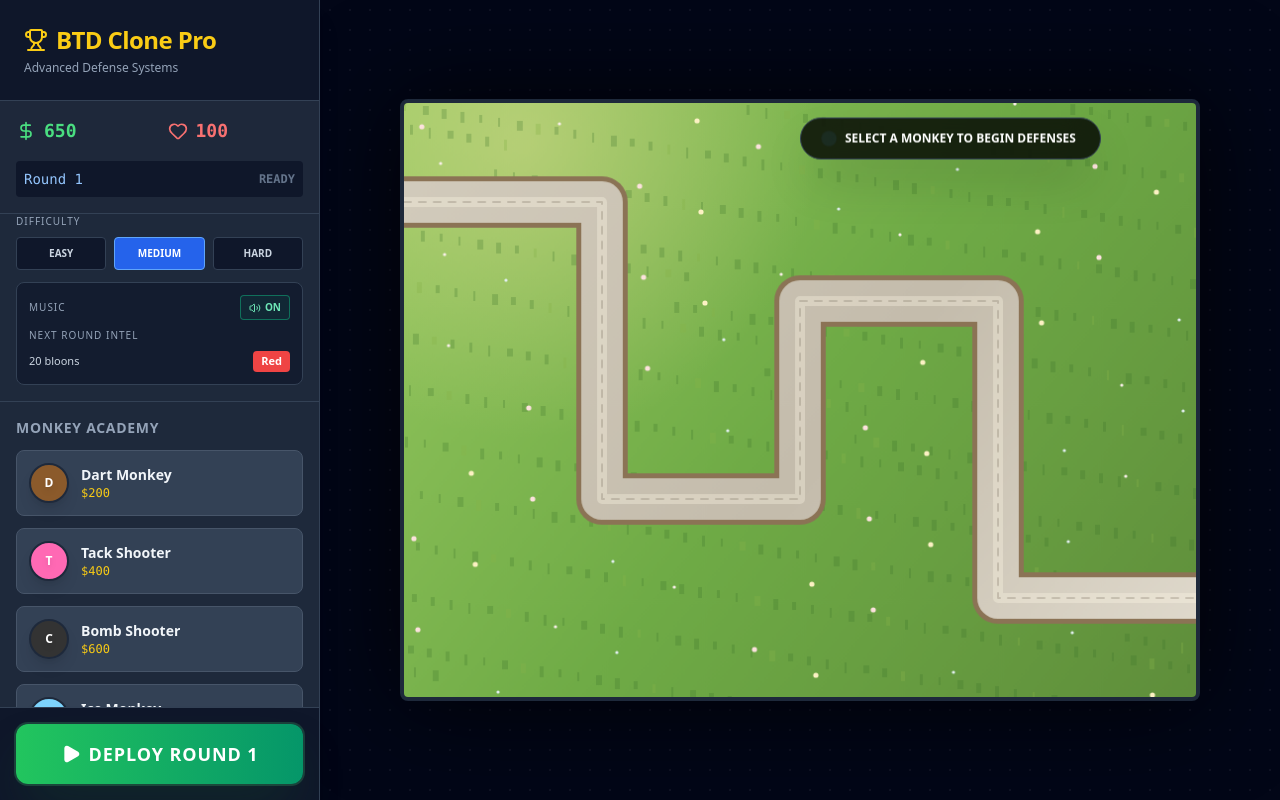
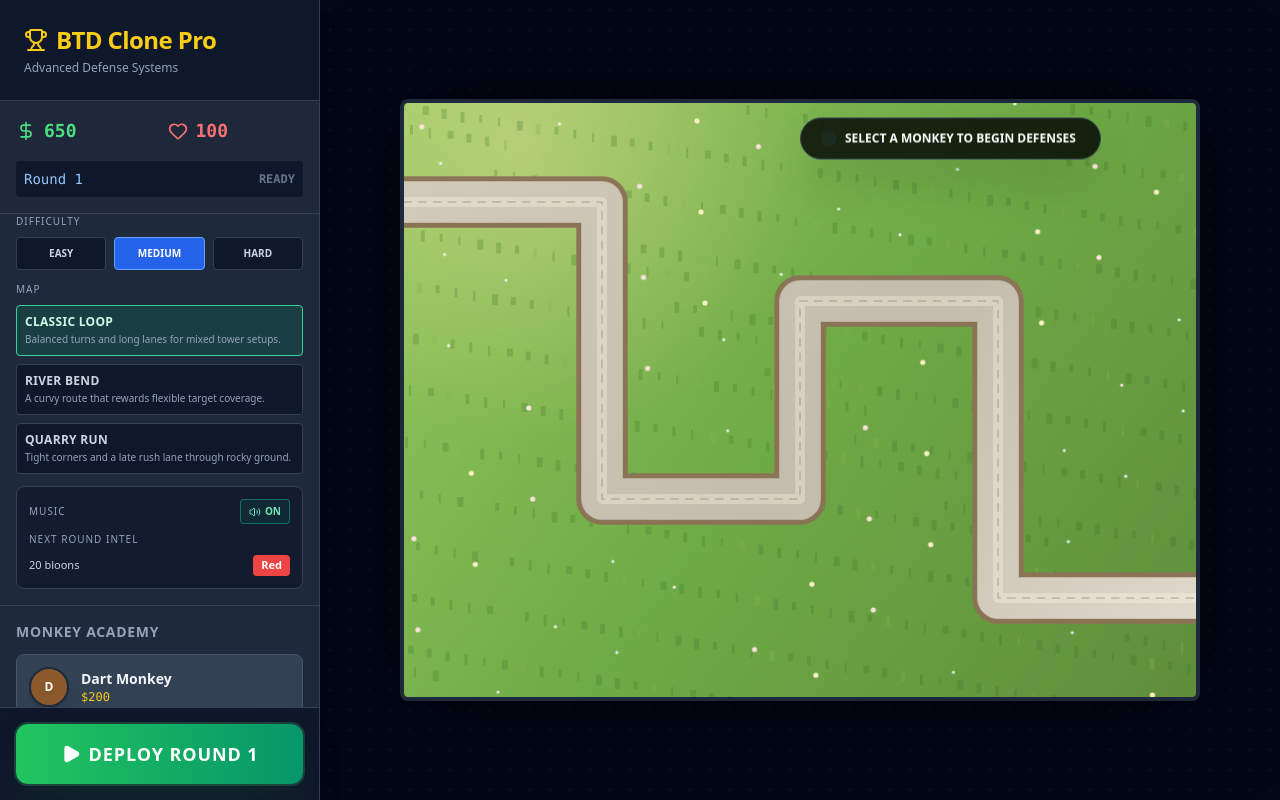
Before and after one commit to gjtucker/btd, a React (Vite) app: page / in a window 1280 px wide. Built offline with nearby package versions, Linux system fonts and the light colour scheme.

Commit message:
Add selectable maps and map-themed paths

```diff
--- a/App.tsx
+++ b/App.tsx
@@ -1,8 +1,8 @@
 import React, { useEffect, useRef, useState, useCallback } from 'react';
 import { GameEngine } from './services/GameEngine';
 import { MidiBackgroundMusic } from './services/MidiBackgroundMusic';
-import { CANVAS_HEIGHT, CANVAS_WIDTH, DIFFICULTY_PRESETS, TOWERS } from './constants';
-import { BloonColor, GameDifficulty, TowerConfig, Upgrade } from './types';
+import { CANVAS_HEIGHT, CANVAS_WIDTH, DEFAULT_MAP_ID, DIFFICULTY_PRESETS, MAPS, TOWERS } from './constants';
+import { BloonColor, GameDifficulty, GameMapId, TowerConfig, Upgrade } from './types';
 import { Play, RotateCcw, DollarSign, Heart, Trophy, Zap, TrendingUp, Volume2, VolumeX } from 'lucide-react';
 
 const MUSIC_ENABLED_STORAGE_KEY = 'btd-music-enabled';
@@ -16,6 +16,7 @@ const App: React.FC = () => {
   const midiRef = useRef<MidiBackgroundMusic | null>(null);
 
   const [difficulty, setDifficulty] = useState<GameDifficulty>(GameDifficulty.Medium);
+  const [mapId, setMapId] = useState<GameMapId>(DEFAULT_MAP_ID);
   const [money, setMoney] = useState(DIFFICULTY_PRESETS[GameDifficulty.Medium].startingMoney);
   const [lives, setLives] = useState(DIFFICULTY_PRESETS[GameDifficulty.Medium].startingLives);
   const [round, setRound] = useState(1);
@@ -89,7 +90,7 @@ const App: React.FC = () => {
   }, [isMusicEnabled]);
 
   useEffect(() => {
-    const engine = new GameEngine(() => updateStatsRef.current(), difficulty);
+    const engine = new GameEngine(() => updateStatsRef.current(), difficulty, mapId);
     engineRef.current = engine;
     updateStatsRef.current();
 
@@ -108,7 +109,7 @@ const App: React.FC = () => {
     };
     requestRef.current = requestAnimationFrame(animate);
     return () => { if (requestRef.current) cancelAnimationFrame(requestRef.current); };
-  }, [difficulty]);
+  }, [difficulty, mapId]);
 
   const syncSelectedTowerStats = useCallback((towerId: number | null) => {
     if (!engineRef.current || towerId === null) {
@@ -215,6 +216,22 @@ const App: React.FC = () => {
     setSelectedTowerType(null);
     setActiveTowerStats(null);
   }, [difficulty]);
+
+  const selectMap = useCallback((nextMapId: GameMapId) => {
+    if (nextMapId === mapId) {
+      return;
+    }
+
+    const confirmed = window.confirm('Changing maps will reset your current game. Continue?');
+    if (!confirmed) {
+      return;
+    }
+
+    setMapId(nextMapId);
+    setSelectedTowerId(null);
+    setSelectedTowerType(null);
+    setActiveTowerStats(null);
+  }, [mapId]);
 
   useEffect(() => {
     if (selectedTowerId !== null && activeTowerStats) {
@@ -338,6 +355,27 @@ const App: React.FC = () => {
                   } ${isRoundActive ? 'opacity-50 cursor-not-allowed' : ''}`}
                 >
                   {DIFFICULTY_PRESETS[mode].label}
+                </button>
+              ))}
+            </div>
+          </div>
+
+          <div>
+            <p className="text-[10px] text-slate-400 uppercase tracking-widest mb-2">Map</p>
+            <div className="space-y-2">
+              {Object.values(MAPS).map((map) => (
+                <button
+                  key={map.id}
+                  onClick={() => selectMap(map.id)}
+                  disabled={isRoundActive}
+                  className={`w-full text-left rounded border p-2 transition-colors ${
+                    mapId === map.id
+                      ? 'bg-emerald-600/20 border-emerald-400 text-emerald-100'
+                      : 'bg-slate-900 border-slate-700 text-slate-300 hover:bg-slate-800'
+                  } ${isRoundActive ? 'opacity-50 cursor-not-allowed' : ''}`}
+                >
+                  <div className="text-xs font-bold uppercase tracking-wide">{map.label}</div>
+                  <div className="text-[10px] text-slate-400 mt-0.5">{map.description}</div>
                 </button>
               ))}
             </div>
--- a/constants.ts
+++ b/constants.ts
@@ -1,4 +1,4 @@
-import { BloonColor, BloonLayer, DamageType, DifficultyPreset, GameDifficulty, Point, TowerConfig, Wave } from './types';
+import { BloonColor, BloonLayer, DamageType, DifficultyPreset, GameDifficulty, GameMap, GameMapId, TowerConfig, Wave } from './types';
 
 export const CANVAS_WIDTH = 800;
 export const CANVAS_HEIGHT = 600;
@@ -34,7 +34,14 @@ export const DIFFICULTY_PRESETS: Record<GameDifficulty, DifficultyPreset> = {
   },
 };
 
-export const PATH_NODES: Point[] = [
+export const DEFAULT_MAP_ID: GameMapId = 'CLASSIC_LOOP';
+
+export const MAPS: Record<GameMapId, GameMap> = {
+  CLASSIC_LOOP: {
+    id: 'CLASSIC_LOOP',
+    label: 'Classic Loop',
+    description: 'Balanced turns and long lanes for mixed tower setups.',
+    nodes: [
       { x: 0, y: 100 },
       { x: 200, y: 100 },
       { x: 200, y: 400 },
@@ -43,7 +50,76 @@ export const PATH_NODES: Point[] = [
       { x: 600, y: 200 },
       { x: 600, y: 500 },
       { x: 800, y: 500 },
-];
+    ],
+    theme: {
+      terrainStart: '#96c85f',
+      terrainMid: '#6fab46',
+      terrainEnd: '#5f8e3b',
+      pathBorder: '#8b7355',
+      pathStart: '#d3ccbd',
+      pathMid: '#c4bcac',
+      pathEnd: '#e2dccf',
+      seamColor: 'rgba(84, 72, 58, 0.35)',
+      stripColor: 'rgba(255, 248, 230, 0.32)',
+    },
+  },
+  RIVER_BEND: {
+    id: 'RIVER_BEND',
+    label: 'River Bend',
+    description: 'A curvy route that rewards flexible target coverage.',
+    nodes: [
+      { x: 0, y: 520 },
+      { x: 150, y: 520 },
+      { x: 150, y: 140 },
+      { x: 350, y: 140 },
+      { x: 350, y: 460 },
+      { x: 520, y: 460 },
+      { x: 520, y: 220 },
+      { x: 740, y: 220 },
+      { x: 740, y: 80 },
+      { x: 800, y: 80 },
+    ],
+    theme: {
+      terrainStart: '#67b8d9',
+      terrainMid: '#3fa3cc',
+      terrainEnd: '#2f8ab0',
+      pathBorder: '#6b7280',
+      pathStart: '#d8dde5',
+      pathMid: '#c6d0dc',
+      pathEnd: '#eef2f9',
+      seamColor: 'rgba(71, 85, 105, 0.35)',
+      stripColor: 'rgba(255, 255, 255, 0.28)',
+    },
+  },
+  QUARRY_RUN: {
+    id: 'QUARRY_RUN',
+    label: 'Quarry Run',
+    description: 'Tight corners and a late rush lane through rocky ground.',
+    nodes: [
+      { x: 0, y: 280 },
+      { x: 130, y: 280 },
+      { x: 130, y: 520 },
+      { x: 300, y: 520 },
+      { x: 300, y: 90 },
+      { x: 500, y: 90 },
+      { x: 500, y: 350 },
+      { x: 670, y: 350 },
+      { x: 670, y: 520 },
+      { x: 800, y: 520 },
+    ],
+    theme: {
+      terrainStart: '#9ca3af',
+      terrainMid: '#6b7280',
+      terrainEnd: '#4b5563',
+      pathBorder: '#6b4f3a',
+      pathStart: '#d4c3ad',
+      pathMid: '#c6b39d',
+      pathEnd: '#eddcc8',
+      seamColor: 'rgba(88, 64, 44, 0.35)',
+      stripColor: 'rgba(255, 239, 213, 0.28)',
+    },
+  },
+};
 
 export const BLOON_STATS: Record<BloonColor, BloonLayer> = {
   [BloonColor.Red]: { color: BloonColor.Red, health: 1, speed: 90, children: [], childCount: 0, immunities: [], r: 15, money: 1, leakLives: 1 },
--- a/services/GameEngine.ts
+++ b/services/GameEngine.ts
@@ -1,5 +1,5 @@
-import { BLOON_STATS, DIFFICULTY_PRESETS, PATH_NODES, WAVES, CANVAS_WIDTH, CANVAS_HEIGHT } from '../constants';
-import { BloonColor, BloonLayer, DamageType, DifficultyPreset, GameDifficulty, Point, TargetStrategy, TowerConfig, Upgrade, WaveGroup } from '../types';
+import { BLOON_STATS, DEFAULT_MAP_ID, DIFFICULTY_PRESETS, MAPS, WAVES, CANVAS_WIDTH, CANVAS_HEIGHT } from '../constants';
+import { BloonColor, BloonLayer, DamageType, DifficultyPreset, GameDifficulty, GameMap, GameMapId, Point, TargetStrategy, TowerConfig, Upgrade, WaveGroup } from '../types';
 
 interface Bloon {
   id: number;
@@ -85,11 +85,15 @@ export class GameEngine {
   private waveTimer = 0;
   private difficulty: GameDifficulty = GameDifficulty.Medium;
   private difficultyPreset: DifficultyPreset = DIFFICULTY_PRESETS[GameDifficulty.Medium];
+  private mapId: GameMapId = DEFAULT_MAP_ID;
+  private currentMap: GameMap = MAPS[DEFAULT_MAP_ID];
 
   onStateChange: () => void = () => {};
 
-  constructor(onStateChange: () => void, difficulty: GameDifficulty = GameDifficulty.Medium) {
+  constructor(onStateChange: () => void, difficulty: GameDifficulty = GameDifficulty.Medium, mapId: GameMapId = DEFAULT_MAP_ID) {
     this.onStateChange = onStateChange;
+    this.mapId = mapId in MAPS ? mapId : DEFAULT_MAP_ID;
+    this.currentMap = MAPS[this.mapId];
     this.setDifficulty(difficulty, false);
   }
 
@@ -115,6 +119,21 @@ export class GameEngine {
 
   getDifficultyPreset(): DifficultyPreset {
     return this.difficultyPreset;
+  }
+
+  getMapId(): GameMapId {
+    return this.mapId;
+  }
+
+  getMap(): GameMap {
+    return this.currentMap;
+  }
+
+  setMap(mapId: GameMapId, notify: boolean = true) {
+    const nextMapId = mapId in MAPS ? mapId : DEFAULT_MAP_ID;
+    this.mapId = nextMapId;
+    this.currentMap = MAPS[nextMapId];
+    this.setDifficulty(this.difficulty, notify);
   }
 
   getRoundPreview(roundNumber: number = this.round): WaveGroup[] {
@@ -209,9 +228,13 @@ export class GameEngine {
      }
   }
 
+  private get pathNodes(): Point[] {
+    return this.currentMap.nodes;
+  }
+
   private isPointOnPath(x: number, y: number, buffer: number): boolean {
-    for (let i = 0; i < PATH_NODES.length - 1; i++) {
-      const dist = this.distToSegment({x, y}, PATH_NODES[i], PATH_NODES[i + 1]);
+    for (let i = 0; i < this.pathNodes.length - 1; i++) {
+      const dist = this.distToSegment({x, y}, this.pathNodes[i], this.pathNodes[i + 1]);
       if (dist < buffer) return true;
     }
     return false;
@@ -269,8 +292,8 @@ export class GameEngine {
       const speed = stats.speed * (this.round > 20 ? 1 + (this.round - 20) * 0.05 : 1);
       let movementRemaining = speed * dt;
 
-      while (movementRemaining > 0 && b.nodeIndex < PATH_NODES.length - 1) {
-        const targetNode = PATH_NODES[b.nodeIndex + 1];
+      while (movementRemaining > 0 && b.nodeIndex < this.pathNodes.length - 1) {
+        const targetNode = this.pathNodes[b.nodeIndex + 1];
         const dx = targetNode.x - b.x;
         const dy = targetNode.y - b.y;
         const distToNode = Math.sqrt(dx * dx + dy * dy);
@@ -282,7 +305,7 @@ export class GameEngine {
           b.distanceTraveled += distToNode;
           movementRemaining -= distToNode;
 
-          if (b.nodeIndex >= PATH_NODES.length - 1) {
+          if (b.nodeIndex >= this.pathNodes.length - 1) {
             this.lives -= stats.leakLives;
             this.bloons.splice(i, 1);
             this.onStateChange();
@@ -446,7 +469,7 @@ export class GameEngine {
 
   private spawnWaveBloon(type: BloonColor) {
       this.bloons.push({
-          id: ++this.bloonIdCounter, type, x: PATH_NODES[0].x, y: PATH_NODES[0].y,
+          id: ++this.bloonIdCounter, type, x: this.pathNodes[0].x, y: this.pathNodes[0].y,
           nodeIndex: 0, distanceTraveled: 0, health: BLOON_STATS[type].health, frozen: 0, glued: 0, onFire: 0
       });
   }
@@ -491,37 +514,39 @@ export class GameEngine {
 
     this.drawTerrain(ctx);
 
+    const mapTheme = this.currentMap.theme;
+
     // Draw Path Border
-    ctx.strokeStyle = '#8b7355';
+    ctx.strokeStyle = mapTheme.pathBorder;
     ctx.lineWidth = 52; ctx.lineCap = 'round'; ctx.lineJoin = 'round';
-    ctx.beginPath(); ctx.moveTo(PATH_NODES[0].x, PATH_NODES[0].y);
-    for (let i = 1; i < PATH_NODES.length; i++) ctx.lineTo(PATH_NODES[i].x, PATH_NODES[i].y);
+    ctx.beginPath(); ctx.moveTo(this.pathNodes[0].x, this.pathNodes[0].y);
+    for (let i = 1; i < this.pathNodes.length; i++) ctx.lineTo(this.pathNodes[i].x, this.pathNodes[i].y);
     ctx.stroke();
 
     // Draw Path Road
     const roadGradient = ctx.createLinearGradient(0, 0, CANVAS_WIDTH, CANVAS_HEIGHT);
-    roadGradient.addColorStop(0, '#d3ccbd');
-    roadGradient.addColorStop(0.55, '#c4bcac');
-    roadGradient.addColorStop(1, '#e2dccf');
+    roadGradient.addColorStop(0, mapTheme.pathStart);
+    roadGradient.addColorStop(0.55, mapTheme.pathMid);
+    roadGradient.addColorStop(1, mapTheme.pathEnd);
     ctx.strokeStyle = roadGradient;
     ctx.lineWidth = 42; ctx.lineCap = 'round'; ctx.lineJoin = 'round';
-    ctx.beginPath(); ctx.moveTo(PATH_NODES[0].x, PATH_NODES[0].y);
-    for (let i = 1; i < PATH_NODES.length; i++) ctx.lineTo(PATH_NODES[i].x, PATH_NODES[i].y);
+    ctx.beginPath(); ctx.moveTo(this.pathNodes[0].x, this.pathNodes[0].y);
+    for (let i = 1; i < this.pathNodes.length; i++) ctx.lineTo(this.pathNodes[i].x, this.pathNodes[i].y);
     ctx.stroke();
 
     // Draw cobblestone seams
-    ctx.strokeStyle = 'rgba(84, 72, 58, 0.35)';
+    ctx.strokeStyle = mapTheme.seamColor;
     ctx.lineWidth = 2; ctx.setLineDash([7, 8]);
-    ctx.beginPath(); ctx.moveTo(PATH_NODES[0].x, PATH_NODES[0].y);
-    for (let i = 1; i < PATH_NODES.length; i++) ctx.lineTo(PATH_NODES[i].x, PATH_NODES[i].y);
+    ctx.beginPath(); ctx.moveTo(this.pathNodes[0].x, this.pathNodes[0].y);
+    for (let i = 1; i < this.pathNodes.length; i++) ctx.lineTo(this.pathNodes[i].x, this.pathNodes[i].y);
     ctx.stroke();
 
     // Draw worn center strip
-    ctx.strokeStyle = 'rgba(255, 248, 230, 0.32)';
+    ctx.strokeStyle = mapTheme.stripColor;
     ctx.lineWidth = 10;
     ctx.setLineDash([]);
-    ctx.beginPath(); ctx.moveTo(PATH_NODES[0].x, PATH_NODES[0].y);
-    for (let i = 1; i < PATH_NODES.length; i++) ctx.lineTo(PATH_NODES[i].x, PATH_NODES[i].y);
+    ctx.beginPath(); ctx.moveTo(this.pathNodes[0].x, this.pathNodes[0].y);
+    for (let i = 1; i < this.pathNodes.length; i++) ctx.lineTo(this.pathNodes[i].x, this.pathNodes[i].y);
     ctx.stroke();
     ctx.setLineDash([]);
 
@@ -561,10 +586,11 @@ export class GameEngine {
   }
 
   private drawTerrain(ctx: CanvasRenderingContext2D) {
+    const mapTheme = this.currentMap.theme;
     const baseGradient = ctx.createLinearGradient(0, 0, CANVAS_WIDTH, CANVAS_HEIGHT);
-    baseGradient.addColorStop(0, '#96c85f');
-    baseGradient.addColorStop(0.5, '#6fab46');
-    baseGradient.addColorStop(1, '#5f8e3b');
+    baseGradient.addColorStop(0, mapTheme.terrainStart);
+    baseGradient.addColorStop(0.5, mapTheme.terrainMid);
+    baseGradient.addColorStop(1, mapTheme.terrainEnd);
     ctx.fillStyle = baseGradient;
     ctx.fillRect(0, 0, CANVAS_WIDTH, CANVAS_HEIGHT);
 
@@ -678,8 +704,8 @@ export class GameEngine {
       ctx.translate(b.x, b.y);
 
       if (b.type === BloonColor.MOAB) {
-          const targetNode = PATH_NODES[b.nodeIndex + 1];
-          const currentNode = PATH_NODES[b.nodeIndex];
+          const targetNode = this.pathNodes[b.nodeIndex + 1];
+          const currentNode = this.pathNodes[b.nodeIndex];
           if (targetNode && currentNode) {
               const angle = Math.atan2(targetNode.y - currentNode.y, targetNode.x - currentNode.x);
               ctx.rotate(angle);
```
Also changed, not shown: types.ts (+22 -0 lines). Lines whose indentation alone changed are shown as unchanged.
